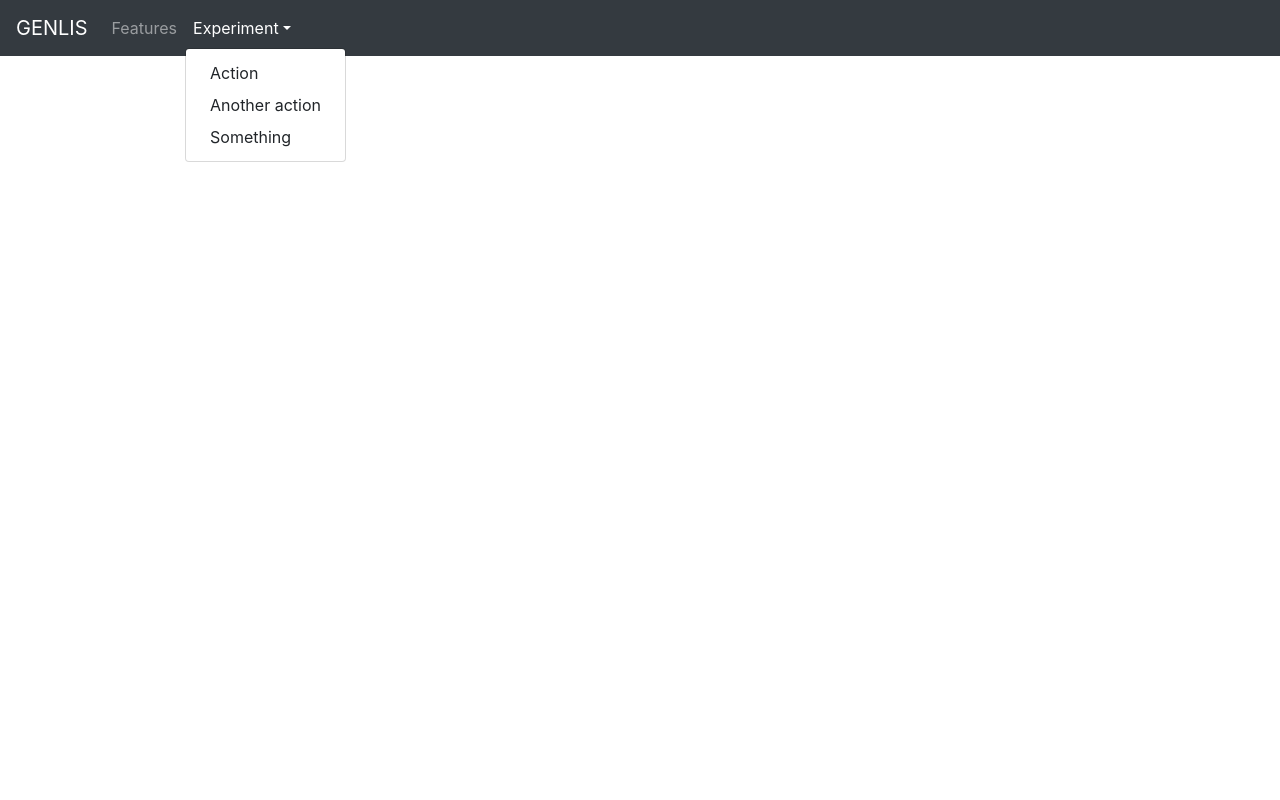
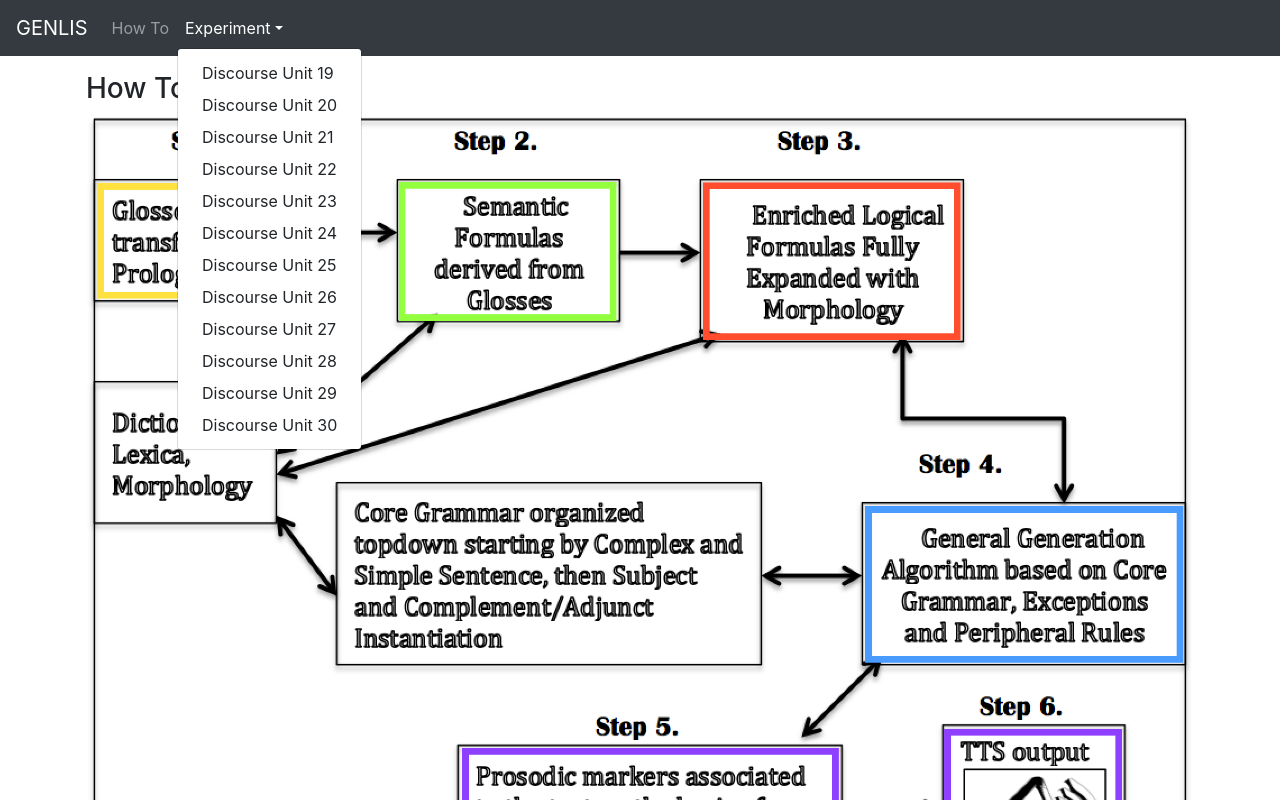
Before and after one commit to fstiffo/genlis, a React (Create React App) app: page /how-to in a window 1280 px wide. Both pictures are taken after a click on the button "Experiment". Shown: the top 800 px of the page. Built offline with nearby package versions, Linux system fonts and the light colour scheme; the HTML template or start-up script is replaced by a standard one.

Commit message:
HowTo defined and navigation and css improvements

```diff
--- a/package.json
+++ b/package.json
@@ -4,9 +4,9 @@
   "private": true,
   "dependencies": {
     "bootstrap": "^4.3.1",
-    "react": "16.10.2",
+    "react": "16.8.6",
     "react-bootstrap": "^1.0.0-beta.12",
-    "react-dom": "16.10.2",
+    "react-dom": "16.8.6",
     "react-player": "1.13.0",
     "react-router-dom": "5.1.2",
     "react-scripts": "3.1.1"
--- a/src/App.css
+++ b/src/App.css
@@ -6,9 +6,37 @@
   margin: 0 auto;
 }
 
-.carousel {
-  background-color: cadetblue;
-  height: 30rem;
-  width: 100%;
-  padding: 3rem;
+.gloss {
+  border-left-color: #ffe240;
+  border-left-style: solid;
+  border-left-width: 8px;
+  padding-left: 5px;
 }
+
+.semantic {
+  border-left-color: #92ff3f;
+  border-left-style: solid;
+  border-left-width: 8px;
+  padding-left: 5px;
+}
+
+.logical {
+  border-left-color: #ff4d2d;
+  border-left-style: solid;
+  border-left-width: 8px;
+  padding-left: 5px;
+}
+
+.generation {
+  border-left-color: #4a9bff;
+  border-left-style: solid;
+  border-left-width: 8px;
+  padding-left: 5px;
+}
+
+.tts {
+  border-left-color: #8f3fff;
+  border-left-style: solid;
+  border-left-width: 8px;
+  padding-left: 5px;
+}
--- a/src/App.js
+++ b/src/App.js
@@ -1,37 +1,48 @@
 import React from "react";
 
-import Container from "react-bootstrap/Container";
 import Nav from "react-bootstrap/Nav";
 import Navbar from "react-bootstrap/Navbar";
 import NavDropdown from "react-bootstrap/NavDropdown";
+import Container from "react-bootstrap/Container";
 import { BrowserRouter as Router, Switch, Route } from "react-router-dom";
 
 import ErrorBoundary from "./ErrorBoundary";
 import Home from "./Home";
+import HowTo from "./HowTo";
 import Experiment from "./Experiment";
 
 import "./App.css";
+
+const expItems = () => {
+  let items = [];
+  for (let i = 19; i < 31; i++) {
+    items.push(
+      <NavDropdown.Item key={i} href={"/experiment/" + i}>
+        {"Discourse Unit " + i}
+      </NavDropdown.Item>
+    );
+  }
+  return items;
+};
 
 const App = () => (
   <ErrorBoundary>
     <Router>
       <div>
-        <Navbar collapseOnSelect expand="lg" bg="dark" variant="dark">
+        <Navbar
+          collapseOnSelect
+          expand="lg"
+          bg="dark"
+          variant="dark"
+          sticky="top"
+        >
           <Navbar.Brand href="/">GENLIS</Navbar.Brand>
           <Navbar.Toggle aria-controls="responsive-navbar-nav" />
           <Navbar.Collapse id="responsive-navbar-nav">
             <Nav className="mr-auto">
-              <Nav.Link href="/experiment">Features</Nav.Link>
+              <Nav.Link href="/how-to">How To</Nav.Link>
               <NavDropdown title="Experiment" id="collasible-nav-dropdown">
-                <NavDropdown.Item href="/experiment/19">
-                  Action
-                </NavDropdown.Item>
-                <NavDropdown.Item href="/experiment/20">
-                  Another action
-                </NavDropdown.Item>
-                <NavDropdown.Item href="/experiment/21">
-                  Something
-                </NavDropdown.Item>
+                {expItems()}
               </NavDropdown>
             </Nav>
           </Navbar.Collapse>
@@ -39,7 +50,7 @@ const App = () => (
         <Container className="p-3">
           <Switch>
             <Route exact path="/" component={Home} />
-            <Route exact path="/experiment" component={Experiment} />
+            <Route exact path="/how-to" component={HowTo} />
             <Route path="/experiment/:id" component={Experiment} />
           </Switch>
         </Container>
--- a/src/GenerationRow.js
+++ b/src/GenerationRow.js
@@ -17,10 +17,10 @@ class GenerationRow extends React.Component {
   render() {
     return (
       <>
-        <Row>
+        <Row className="generation">
           <h5>General Generation</h5>
         </Row>
-        <Row>
+        <Row className="generation">
           <GenerationCol turns={this.props.discourse_anaph[0]} />
           <Col
             sm={1}
--- a/src/GlossRow.js
+++ b/src/GlossRow.js
@@ -28,10 +28,10 @@ class GlossRow extends React.Component {
     ));
     return (
       <>
-        <Row>
+        <Row className="gloss">
           <h5>Glosses</h5>
         </Row>
-        <Row>{cols}</Row>
+        <Row className="gloss">{cols}</Row>
       </>
     );
   }
--- /dev/null
+++ b/src/HowTo.js
@@ -0,0 +1,24 @@
+import React from "react";
+import Col from "react-bootstrap/Col";
+import Row from "react-bootstrap/Row";
+import Figure from "react-bootstrap/Figure";
+
+const HowTo = () => {
+  return (
+    <>
+      <h3>How To</h3>
+      <Figure>
+        <Figure.Image src="/imgs/flowchart.png" />
+        <Figure.Caption>
+          Flowchart of the algorithm to generate TTS from glosses
+        </Figure.Caption>
+      </Figure>
+      <Figure>
+        <Figure.Image src="/imgs/additions.png" />
+        <Figure.Caption>Details of algorythm steps 3 and 4</Figure.Caption>
+      </Figure>
+    </>
+  );
+};
+
+export default HowTo;
--- a/src/LogicalRow.js
+++ b/src/LogicalRow.js
@@ -28,10 +28,10 @@ class LogicRow extends React.Component {
     ));
     return (
       <>
-        <Row>
+        <Row className="logical">
           <h5>Enriched Logical Formulas</h5>
         </Row>
-        <Row>{cols}</Row>
+        <Row className="logical">{cols}</Row>
       </>
     );
   }
--- a/src/SemanticRow.js
+++ b/src/SemanticRow.js
@@ -28,10 +28,10 @@ class SemanticRow extends React.Component {
     ));
     return (
       <>
-        <Row>
+        <Row className="semantic">
           <h5>Semantic Formulas</h5>
         </Row>
-        <Row>{cols}</Row>
+        <Row className="semantic">{cols}</Row>
       </>
     );
   }
--- a/src/TTSRow.js
+++ b/src/TTSRow.js
@@ -2,7 +2,6 @@ import React from "react";
 import ReactPlayer from "react-player";
 import Col from "react-bootstrap/Col";
 import Row from "react-bootstrap/Row";
-import Figure from "react-bootstrap/Figure";
 
 class TTSCol extends React.Component {
   render() {
@@ -32,10 +31,10 @@ class TTSRow extends React.Component {
     ));
     return (
       <>
-        <Row>
+        <Row className="tts">
           <h5>Prosodics Markers Association & TTS</h5>
         </Row>
-        <Row>{cols}</Row>
+        <Row className="tts">{cols}</Row>
       </>
     );
   }
```
Also changed, not shown: public/imgs/additions.png (added), public/imgs/flowchart.png (added).
